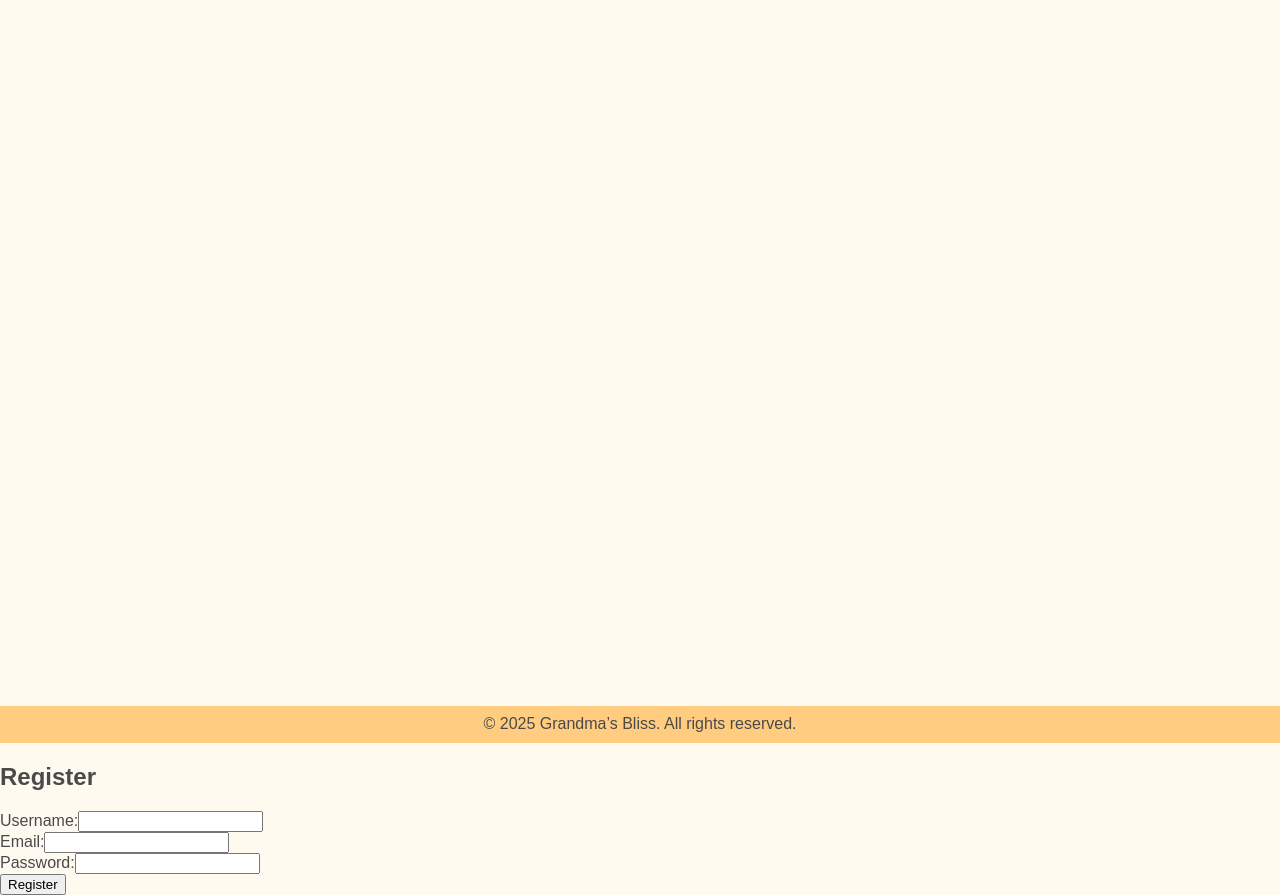
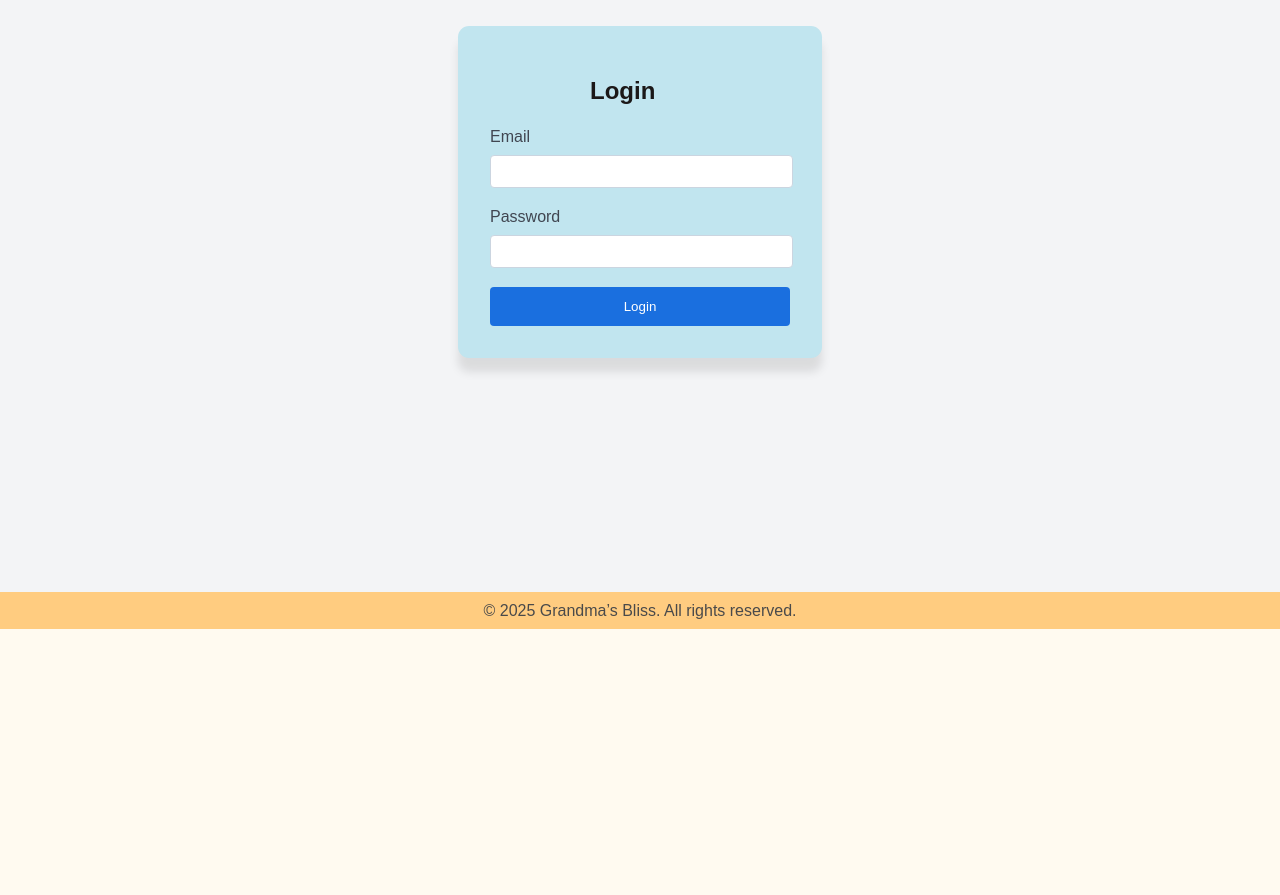
Before and after one commit to chandrashekaryadav124/GrandmasBliss-Client, a React (Vite) app: page /login in a window 1280 px wide. Shown: the part 280-1175 px from the top of the page. After the commit the page ends 909 px from the top, so only its background shows below. Built offline with nearby package versions, Linux system fonts and the light colour scheme.

Commit message:
modified login and register pages

```diff
--- a/package.json
+++ b/package.json
@@ -13,7 +13,7 @@
     "lucide-react": "^0.475.0",
     "react": "^19.0.0",
     "react-dom": "^19.0.0",
-    "react-router-dom": "^7.1.5"
+    "react-router-dom": "^7.2.0"
   },
   "devDependencies": {
     "@eslint/js": "^9.19.0",
--- a/src/App.jsx
+++ b/src/App.jsx
@@ -1,19 +1,30 @@
+import { BrowserRouter as Router, Route, Routes } from "react-router-dom";
 import Footer from "./components/Footer";
 import Header from "./components/Header";
 import HeroSection from "./components/HeroSection";
 import Register from "./pages/Register";
-
-
+import About from "./pages/About";
+import Products from "./pages/Products";
+import Contact from "./pages/Contact";
+import Gallery from "./pages/Gallery";
+import Login from "./pages/Login";
 
 export default function App() {
   return (
-    <div className="bg-yellow-50 min-h-screen flex flex-col">
-      <Header />
-      <HeroSection />
-      <Footer />
-      <Register/>
-
-
-    </div>
+    <Router>
+      <div className="bg-yellow-50 min-h-screen flex flex-col">
+        <Header />
+        <Routes>
+          <Route path="/" element={<HeroSection />} />
+          <Route path="/register" element={<Register />} />
+          <Route path="/about" element={<About />} />
+          <Route path="/products" element={<Products />} />
+          <Route path="/contact" element={<Contact />} />
+          <Route path="/gallery" element={<Gallery />} />
+          <Route path="/login" element={<Login />} />
+        </Routes>
+        <Footer />
+      </div>
+    </Router>
   );
 }
--- a/src/components/Header.jsx
+++ b/src/components/Header.jsx
@@ -1,7 +1,6 @@
 import Button from "./button";
-import Register from "../pages/Register";
-
 import { ShoppingCart } from "lucide-react";
+import { Link } from "react-router-dom";
 
 export default function Header() {
   return (
@@ -10,21 +9,19 @@ export default function Header() {
         <h1 className="logo-title">Grandma’s Bliss</h1>
         <nav>
           <ul className="flex gap-6 text-gray-700">
-          <li><a href="#about" className="hover:text-gray-900">About</a></li>
-          <li><a href="#products" className="hover:text-gray-900">Products</a></li>
-          <li><a href="#contact" className="hover:text-gray-900">Contact</a></li>
-          <li ><a href="#gallary" className="hover:text-gray-900" >Gallary</a></li><br />
-          <li><a href="#Login.jsx" className="hover:text-gray-900">Login</a></li>
-          <li><a href="Register.jsx" className="hover:text-gray-900">Register</a></li>
-
+            <li><Link to="/">Home</Link></li>
+            <li><Link to="/about" className="hover:text-gray-900">About</Link></li>
+            <li><Link to="/products" className="hover:text-gray-900">Products</Link></li>
+            <li><Link to="/contact" className="hover:text-gray-900">Contact</Link></li>
+            <li><Link to="/gallery" className="hover:text-gray-900">Gallery</Link></li>
+            <li><Link to="/register">Register</Link></li>
+            <li><Link to="/login">Login</Link></li>
           </ul>
-
         </nav>
         <Button className="shopnow-button">
           <ShoppingCart size={18} /> Cart
         </Button>
       </header>
     </>
-
   );
 }
--- /dev/null
+++ b/src/pages/About.jsx
@@ -0,0 +1,8 @@
+export default function About() {
+  return (
+    <div>
+      <h1>About Us</h1>
+      <p>Information about Grandma’s Bliss.</p>
+    </div>
+  );
+}
--- /dev/null
+++ b/src/pages/Auth.css
@@ -0,0 +1,74 @@
+.auth-container {
+  display: flex;
+  justify-content: center;
+  align-items: center;
+  min-height: 100vh;
+  background-color: #f3f4f6;
+}
+
+.auth-form {
+  background-color: #c1e5ef;
+  padding: 2rem;
+  border-radius: 0.7rem;
+  box-shadow: 0 14px 10px rgba(0, 0, 0, 0.1);
+  width: 100%;
+  max-width: 300px;
+  animation: fadeIn 1s ease-in-out;
+}
+
+.auth-form h2 {
+
+  font-size: 1.5rem;
+  font-weight: bold;
+  margin-bottom: 1.4rem;
+  color: hsl(0, 6%, 10%);
+  margin-left: 100px;
+
+}
+
+.auth-form .form-group {
+  margin-bottom: 1.2rem;
+}
+
+.auth-form .form-group label {
+  display: block;
+  margin-bottom: 0.6rem;
+  color: #404651;
+}
+
+.auth-form .form-group input {
+  width: 95%;
+  padding: 0.5rem;
+  border: 1px solid #cbd5e0;
+  border-radius: 0.25rem;
+}
+.auth-form .form-group input :hover{
+    border: 0.4em solid #5a6168;
+}
+
+.auth-form button {
+  width: 100%;
+  padding: 0.75rem;
+  background-color: #1a6fdf;
+  color: #ffffff;
+  border: none;
+  border-radius: 0.25rem;
+  cursor: pointer;
+  transition: background-color 0.3s;
+}
+
+.auth-form button:hover {
+  background-color: #053561;
+  background: 3s ease-in;
+}
+
+@keyframes fadeIn {
+  from {
+    opacity: 0;
+    transform: translateY(-20px);
+  }
+  to {
+    opacity: 1;
+    transform: translateY(0);
+  }
+}
--- /dev/null
+++ b/src/pages/Contact.jsx
@@ -0,0 +1,8 @@
+export default function Contact() {
+  return (
+    <div>
+      <h1>Contact Us</h1>
+      <p>How to get in touch with us.</p>
+    </div>
+  );
+}
--- /dev/null
+++ b/src/pages/Gallery.jsx
@@ -0,0 +1,8 @@
+export default function Gallery() {
+  return (
+    <div>
+      <h1>Gallery</h1>
+      <p>Photos and images of our products and events.</p>
+    </div>
+  );
+}
--- a/src/pages/Login.jsx
+++ b/src/pages/Login.jsx
@@ -0,0 +1,43 @@
+import { useState } from "react";
+import "./Auth.css";
+
+export default function Login() {
+  const [email, setEmail] = useState("");
+  const [password, setPassword] = useState("");
+
+  const handleSubmit = (e) => {
+    e.preventDefault();
+    // Handle login logic here
+    console.log("Email:", email);
+    console.log("Password:", password);
+  };
+
+  return (
+    <div className="auth-container">
+      <form onSubmit={handleSubmit} className="auth-form">
+        <h2>Login</h2>
+        <div className="form-group">
+          <label htmlFor="email">Email</label>
+          <input
+            type="email"
+            id="email"
+            value={email}
+            onChange={(e) => setEmail(e.target.value)}
+            required
+          />
+        </div>
+        <div className="form-group">
+          <label htmlFor="password">Password</label>
+          <input
+            type="password"
+            id="password"
+            value={password}
+            onChange={(e) => setPassword(e.target.value)}
+            required
+          />
+        </div>
+        <button type="submit">Login</button>
+      </form>
+    </div>
+  );
+}
--- /dev/null
+++ b/src/pages/Products.jsx
@@ -0,0 +1,8 @@
+export default function Products() {
+  return (
+    <div>
+      <h1>Our Products</h1>
+      <p>Details about the products we offer.</p>
+    </div>
+  );
+}
--- a/src/pages/Register.jsx
+++ b/src/pages/Register.jsx
@@ -1,57 +1,50 @@
-import  { useState } from 'react';
+import { useState } from "react";
+import "./Auth.css";
 
-const Register = () => {
-    const [formData, setFormData] = useState({
-        username: '',
-        email: '',
-        password: ''
-    });
-
-    const handleChange = (e) => {
-        const { name, value } = e.target;
-        setFormData({
-            ...formData,
-            [name]: value
-        });
-    };
+export default function Register() {
+  const [email, setEmail] = useState("");
+  const [password, setPassword] = useState("");
+  const [confirmPassword, setConfirmPassword] = useState("");
 
   const handleSubmit = (e) => {
     e.preventDefault();
-
-        console.log('Form submitted:', formData);
+    // Handle register logic here
+    console.log("Email:", email);
+    console.log("Password:", password);
+    console.log("Confirm Password:", confirmPassword);
   };
 
   return (
-        <div>
+    <div className="auth-container">
+      <form onSubmit={handleSubmit} className="auth-form">
         <h2>Register</h2>
-            <form onSubmit={handleSubmit}>
-                <div>
-                    <label>Username:</label>
+        <div className="form-group">
+          <label htmlFor="email">Email</label>
           <input
-                        type="text"
-                        name="username"
-                        value={formData.username}
-                        onChange={handleChange}
+            type="email"
+            id="email"
+            value={email}
+            onChange={(e) => setEmail(e.target.value)}
             required
           />
         </div>
-                <div>
-                    <label>Email:</label>
+        <div className="form-group">
+          <label htmlFor="password">Password</label>
           <input
-                        type="email"
-                        name="email"
-                        value={formData.email}
-                        onChange={handleChange}
+            type="password"
+            id="password"
+            value={password}
+            onChange={(e) => setPassword(e.target.value)}
             required
           />
         </div>
-                <div>
-                    <label>Password:</label>
+        <div className="form-group">
+          <label htmlFor="confirmPassword">Confirm Password</label>
           <input
             type="password"
-                        name="password"
-                        value={formData.password}
-                        onChange={handleChange}
+            id="confirmPassword"
+            value={confirmPassword}
+            onChange={(e) => setConfirmPassword(e.target.value)}
             required
           />
         </div>
@@ -59,6 +52,4 @@ const Register = () => {
       </form>
     </div>
   );
-};
-
-export default Register;
+}
```
Also changed, not shown: 1 other file (tests, documents, lock files or other folders). Lines whose indentation alone changed are shown as unchanged.
